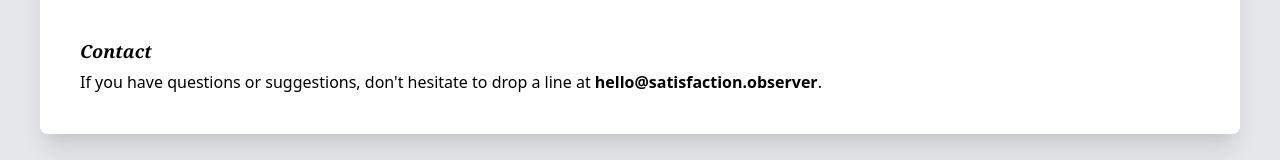
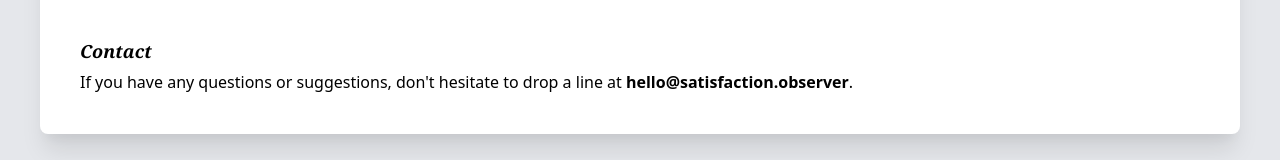
Before and after one commit to jonasmue/satisfaction.observer, a website: page display/public/index.html in a window 1280 px wide. Shown: the part 2036-2196 px from the top of the page. Drawn offline with nearby package versions, Linux system fonts and the light colour scheme; no server answers.

Commit message:
Test webhook

```diff
--- a/display/public/index.html
+++ b/display/public/index.html
@@ -196,7 +196,7 @@
                     time depends on how
                     long the server takes to predict the sentiment labels).</p>
                 <h3 class="text-lg mt-10 mb-2 font-bold italic leading-tight">Contact</h3>
-                <p class="font-sans">If you have questions or suggestions, don't hesitate to drop a line at
+                <p class="font-sans">If you have any questions or suggestions, don't hesitate to drop a line at
                     <a href="mailto:hello@satisfaction.observer" class="font-bold">hello@satisfaction.observer</a>.</p>
             </div>
         </div>
```
